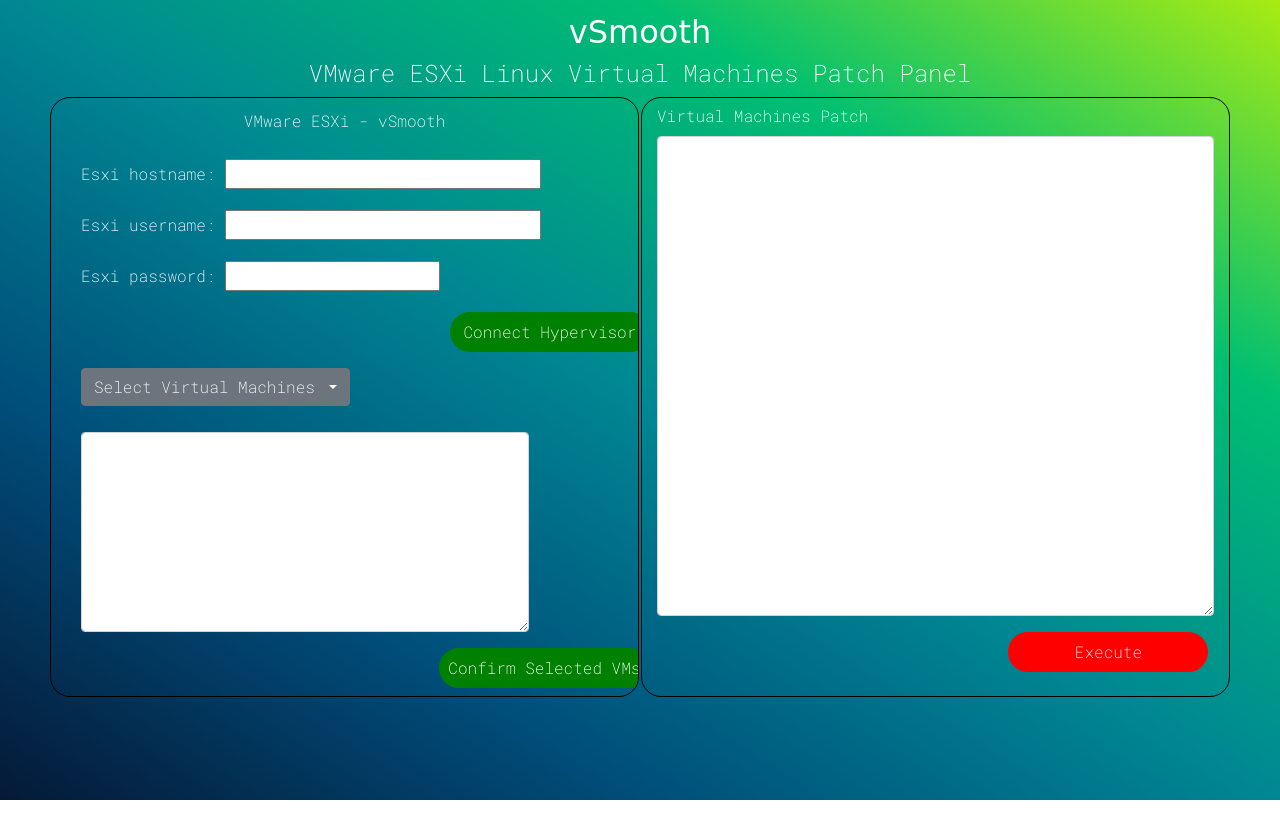
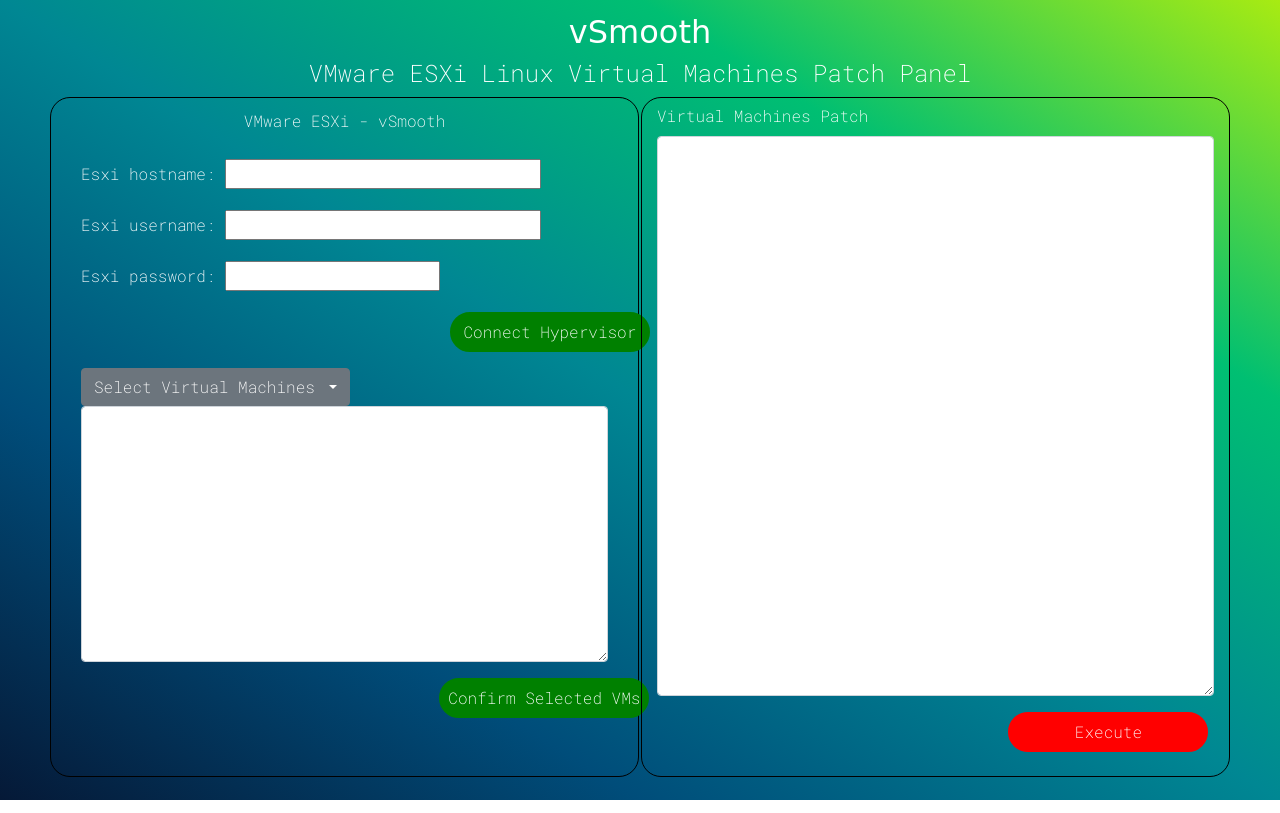
Before and after one commit to mismailzz/vsmooth_panel, a Django app: a page that uses templates/patching/patch_panel.html in a window 1280 px wide. Run offline with Django 3.2, Linux system fonts and the light colour scheme; some libraries are stand-ins or nearby versions; some web fonts are replaced.

Commit message:
vmtext box setting

```diff
--- a/static/css/patch_panel.css
+++ b/static/css/patch_panel.css
@@ -49,10 +49,7 @@ header{
 
 
 #vmtextbox{
-  margin-top: 5%;
-  height: 200px;
-  width:85%;
-  margin-bottom: 3%;
+  height: 32vh;
 }
 
 #selectVMbutton{
@@ -68,7 +65,7 @@ header{
 }
 
 #patchTextarea{
-  height: 60vh;
+  height: 70vh;
 }
 
 #executeButton{
@@ -84,28 +81,27 @@ header{
   cursor: pointer;
 }
 .col{
-  height:75vh;
+  height:85vh;
   border: 1px solid black;
   border-radius: 20px;
   margin: 1px;
-  overflow: auto;
   clear:both;
+  /*overflow: auto;*/
 }
 
 /* Dropdown Menu */
 
 .dropdown-submenu {
-  position: relative;
-
+  position:relative;
 }
 
 .subvalues {
-  width: max-content;
+  /*width: max-content;*/
+  width: 300px;
 }
 
 .dropdown-submenu .dropdown-menu {
   top: 0;
   left: 100%;
   margin-top: -1px;
-
 }
```
